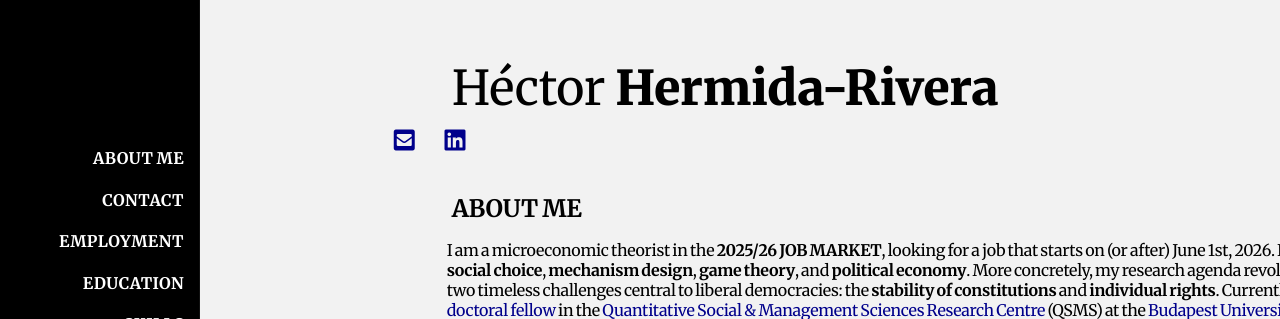
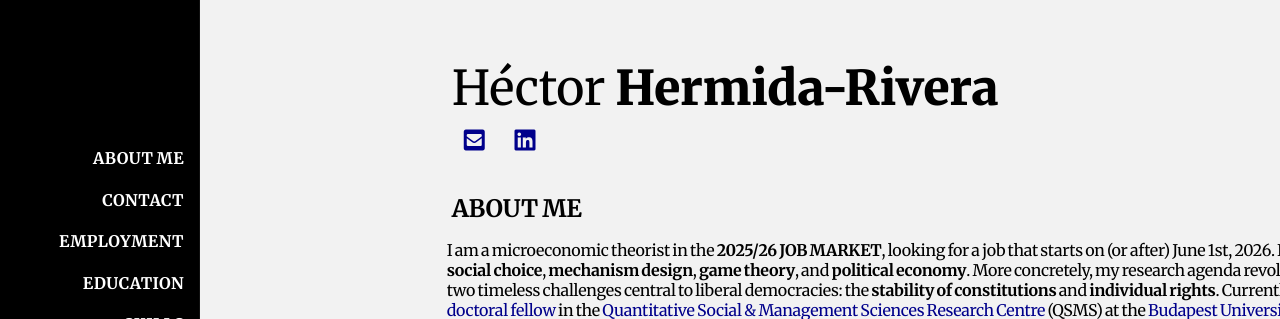
Before and after one commit to HectorHermidaRivera/hectorhermidarivera.github.io, a Jekyll site: the page built from index.md, in a window 1280 px wide. Shown: the top 319 px of the page. Built offline with Jekyll 4.4.1, drawn with Linux system fonts in a browser that asks for light colours; a style sheet for code colours, icons or effects is not loaded.

Commit message:
Update style.css

```diff
--- a/assets/css/style.css
+++ b/assets/css/style.css
@@ -258,7 +258,7 @@ body {
   gap: 10px;
   align-items: center;
   flex-wrap: wrap;
-  margin-left: 123px;
+  margin-left: 193px;
   margin-top: -30px;
 }
 
```
